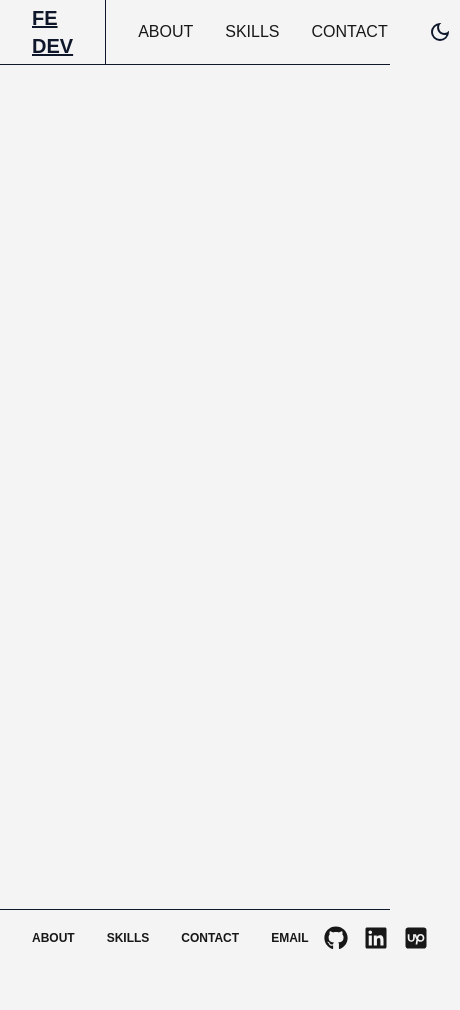
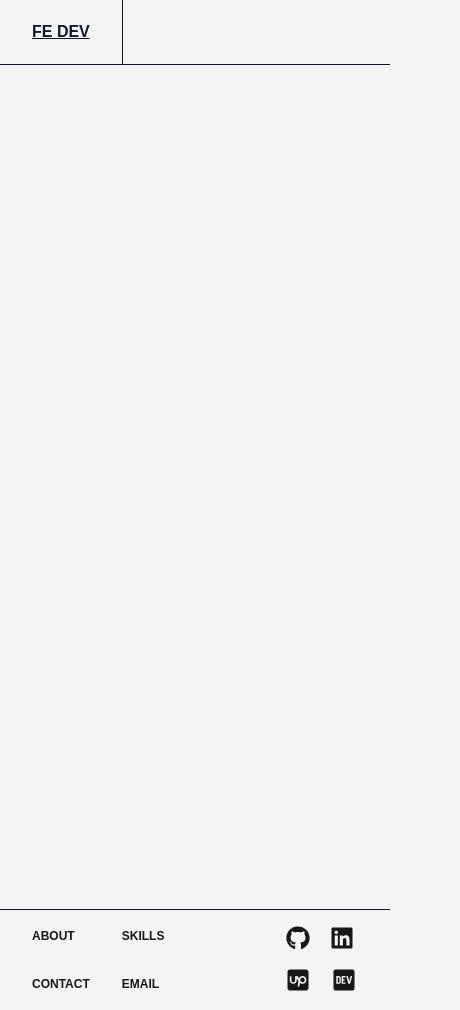
Before and after one commit to tpostolyuk/fedev-portfolio, a Next.js app: page / in a window 390 px wide. Shown: the whole page, 460 px wide, since content can reach past the window. Before the commit the page ends 966 px from the top, so only its background shows below. Built offline with nearby package versions, Linux system fonts and the light colour scheme; a web font is replaced by a local one.

Commit message:
chore: responsive for footer and header

```diff
--- a/src/components/footer.tsx
+++ b/src/components/footer.tsx
@@ -1,5 +1,6 @@
 import { FaGithub, FaLinkedin } from "react-icons/fa";
 import { FaSquareUpwork } from "react-icons/fa6";
+import { BiLogoDevTo } from "react-icons/bi";
 import Link from "next/link";
 import { FC } from "react";
 import clsx from "clsx";
@@ -10,11 +11,11 @@ export const Footer: FC = () => {
   return (
     <footer
       className={clsx(
-        "flex items-center gap-4 justify-between border-t-slate-900 border-t-[1px] py-4 px-8 bg-zinc-100 h-[65px]",
+        "flex items-center gap-4 justify-between border-t-slate-900 border-t-[1px] py-4 px-8 bg-zinc-100 md:h-[65px]",
         "dark:border-t-white dark:bg-slate-900 dark:text-white"
       )}
     >
-      <ul className="flex mx-auto items-center text-xs font-semibold gap-8">
+      <ul className="grid md:grid-cols-4 grid-cols-2 md:mx-auto items-center text-xs font-semibold gap-8">
         {NAV_ITEMS.map((item) => (
           <Link
             className="hover:underline"
@@ -28,7 +29,7 @@ export const Footer: FC = () => {
           <a href="mailto:tpstlk.work@gmail.com">EMAIL</a>
         </li>
       </ul>
-      <ul className="flex items-center gap-4">
+      <ul className="grid md:grid-cols-4 grid-cols-2 items-center gap-4">
         <li className="hover:rotate-6">
           <a target="_blank" href="https://github.com/tpostolyuk">
             <FaGithub size={24} />
@@ -50,6 +51,11 @@ export const Footer: FC = () => {
             <FaSquareUpwork size={24} />
           </a>
         </li>
+        <li className="hover:rotate-6">
+          <a href="https://dev.to/tpostoliuk" target="_blank">
+            <BiLogoDevTo size={28} />
+          </a>
+        </li>
       </ul>
     </footer>
   );
--- a/src/components/header.tsx
+++ b/src/components/header.tsx
@@ -16,7 +16,7 @@ export const Header: FC = () => {
       <Link href="/">
         <div
           className={clsx(
-            "p-8 flex items-center justify-center max-w-fit h-8 font-bold text-xl text-slate-900 border-r-[1px] border-r-slate-900",
+            "p-8 flex items-center justify-center max-w-fit h-8 font-bold md:text-xl text-slate-900 border-r-[1px] border-r-slate-900",
             "dark:bg-slate-900 dark:text-white dark:border-r-white",
             "hover:underline cursor-pointer"
           )}
@@ -25,7 +25,12 @@ export const Header: FC = () => {
         </div>
       </Link>
       <nav>
-        <ul className={clsx("flex items-center gap-8", "dark:text-white")}>
+        <ul
+          className={clsx(
+            "hidden items-center gap-8 md:flex",
+            "dark:text-white"
+          )}
+        >
           {NAV_ITEMS.map((item) => (
             <Link
               className="hover:underline"
@@ -37,8 +42,10 @@ export const Header: FC = () => {
           ))}
         </ul>
       </nav>
-      <div className="ml-auto mr-8">
-        <ThemeToggle />
+      <div className="flex items-center gap-2 ml-auto mr-8">
+        <div className="md:flex hidden">
+          <ThemeToggle />
+        </div>
       </div>
     </header>
   );
```
